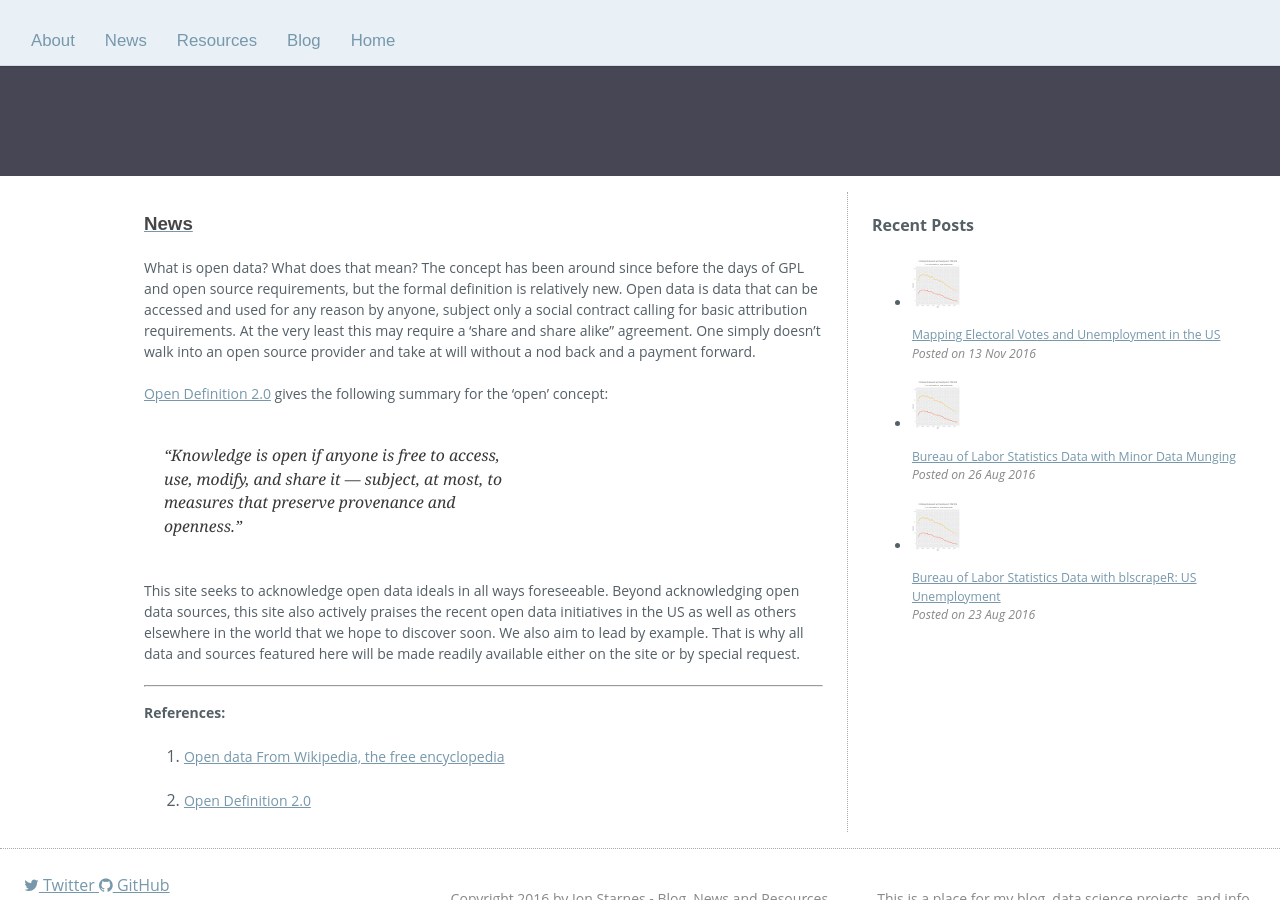
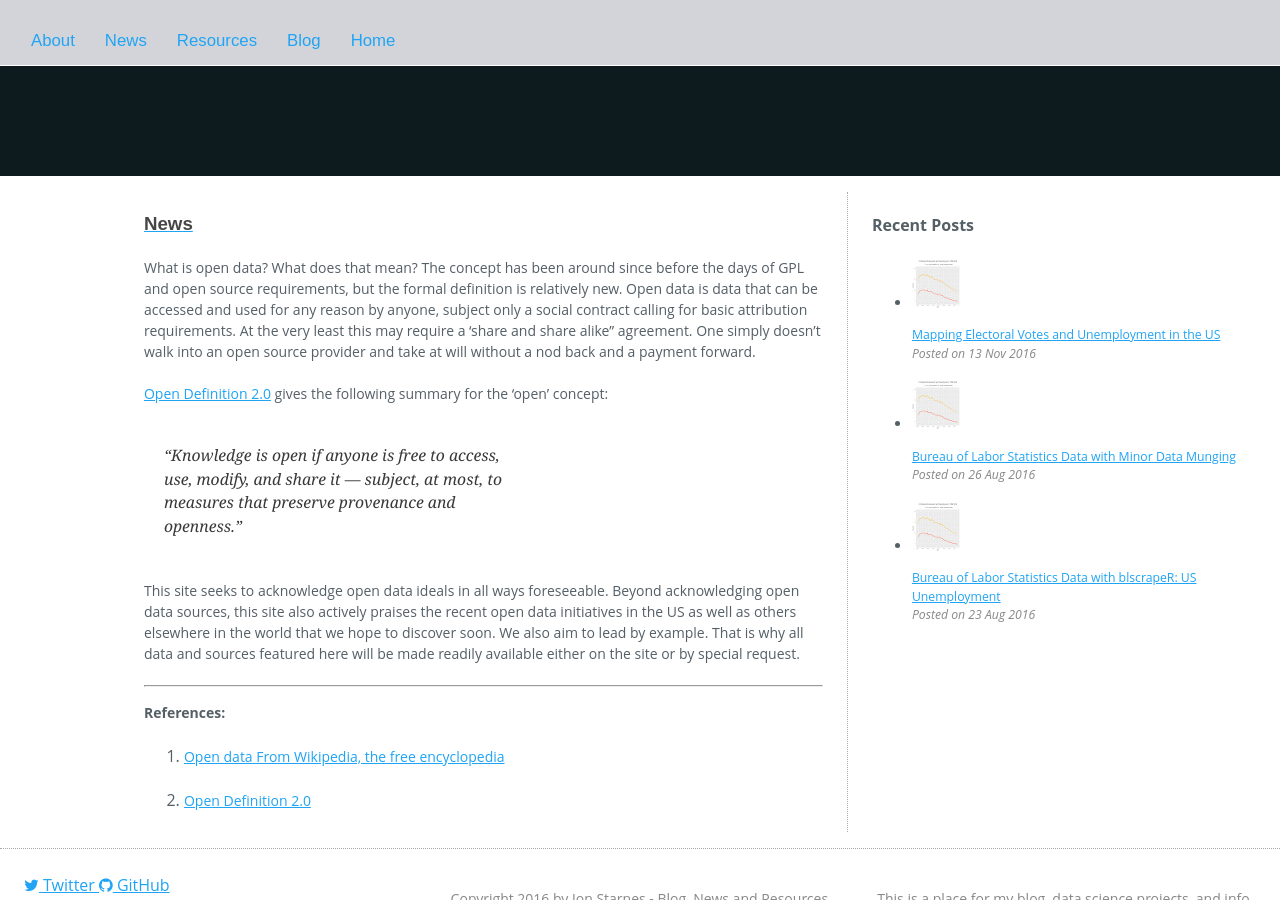
Before and after one commit to jon-starnes/jon-starnes.github.io, a Jekyll site: the page built from index.html, in a window 1280 px wide and 900 px high. Built offline with Jekyll 4.4.1, drawn with Linux system fonts in a browser that asks for light colours; nearby versions of some CDN libraries.

Commit message:
Style updates

```diff
--- a/_sass/_base.scss
+++ b/_sass/_base.scss
@@ -2,13 +2,13 @@ $content-width: 99%;
 $main: #FCFAFA;
 $font-style: 'Open Sans', sans-serif;
 $font-color: #545F66;
-$link-color: #7798AB;
-$link-hover-color: #8BE8CB; /* middle blue green */
+$link-color: #20A4F3;
+$link-hover-color: #20FC8F; /* middle blue green */
 $heading-font: 'Muli', sans-serif;
 $heading-font-color: #474647;
-$light:  	#778DA9; /* #E7EDF4; */
-$header:  #464655; /* #1D1425; */
-$blockquote: #DEA54B;
+$light:  	#C1CFDA; /* #E7EDF4; */
+$header:  #0D1B1E; /* #1D1425; */
+$blockquote: #C1CFDA;
 
 *,
 *::before,
--- a/_sass/_layout.scss
+++ b/_sass/_layout.scss
@@ -74,7 +74,7 @@ aside {
 	position: fixed;
 	top: 0;
 	left: 0;
-	background: #E9F1F7;
+	background: #D3D4D9;
 	width: 100%;
 	z-index: 2;
 	border-bottom: 1px solid lighten($light, 30%);
```
